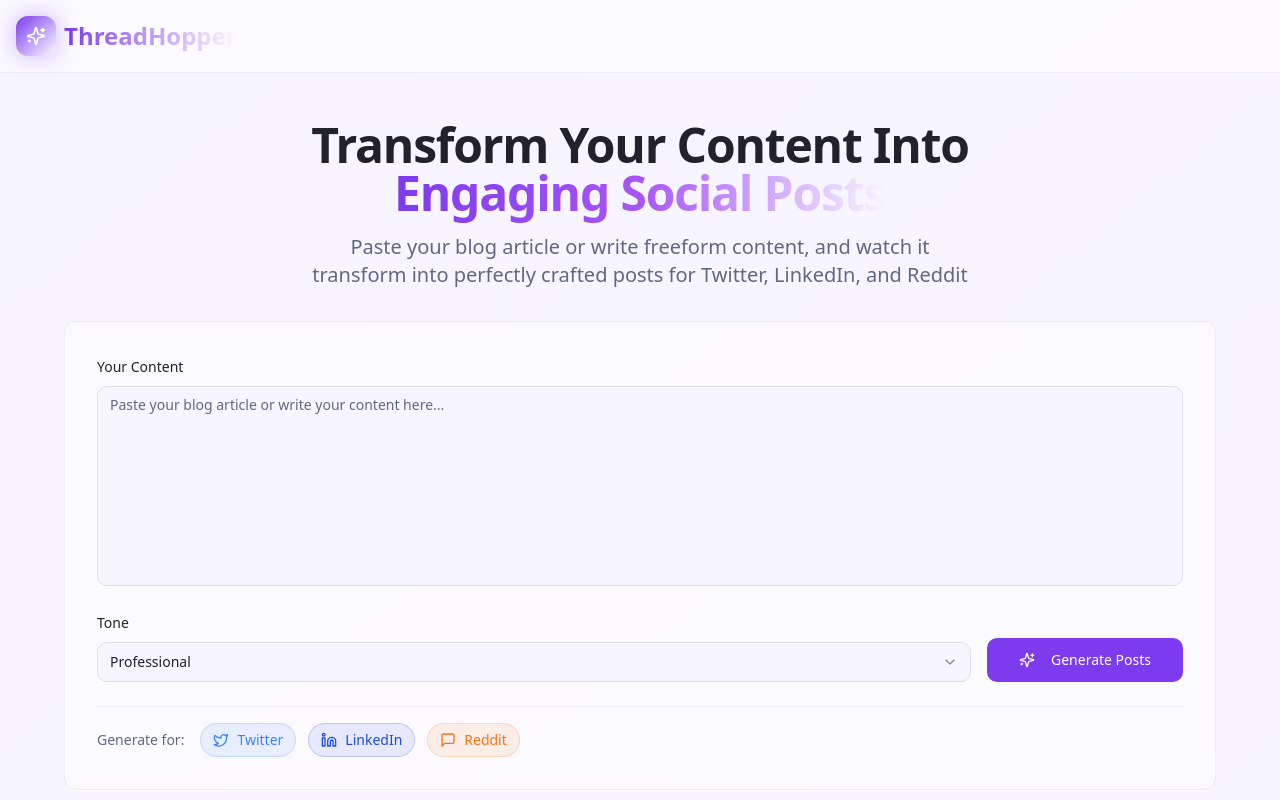
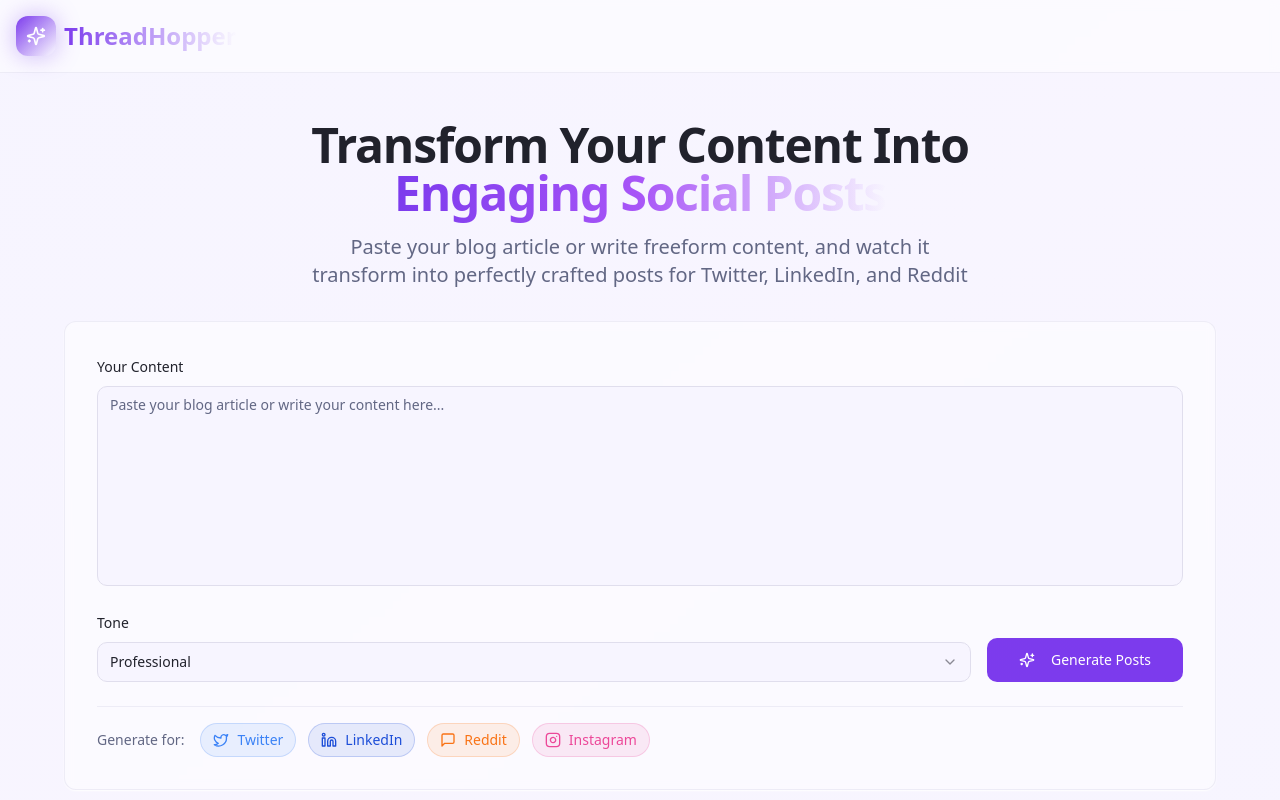
Before and after one commit to rishaan007/thread-hopper-js, a React (Vite) app: page / in a window 1280 px wide. Shown: the top 800 px of the page. Built offline with nearby package versions, Linux system fonts and the light colour scheme; the HTML template or start-up script is replaced by a standard one.

Commit message:
Add Instagram generation

```diff
--- a/src/components/OutputDisplay.tsx
+++ b/src/components/OutputDisplay.tsx
@@ -3,7 +3,7 @@ import { Card } from "@/components/ui/card";
 import { Tabs, TabsContent, TabsList, TabsTrigger } from "@/components/ui/tabs";
 import { Button } from "@/components/ui/button";
 import { Textarea } from "@/components/ui/textarea";
-import { Copy, Check, Twitter, Linkedin, MessageSquare, Edit2 } from "lucide-react";
+import { Copy, Check, Twitter, Linkedin, MessageSquare, Edit2, Instagram } from "lucide-react";
 import { useToast } from "@/hooks/use-toast";
 
 interface OutputDisplayProps {
@@ -11,6 +11,7 @@ interface OutputDisplayProps {
     twitter: string;
     linkedin: string;
     reddit: string;
+    instagram: string;
   };
 }
 
@@ -64,6 +65,14 @@ export function OutputDisplay({ content }: OutputDisplayProps) {
       bgColor: "bg-orange-500/10",
       borderColor: "border-orange-500/20",
     },
+    {
+      id: "instagram",
+      name: "Instagram",
+      icon: Instagram,
+      color: "text-pink-500",
+      bgColor: "bg-pink-500/10",
+      borderColor: "border-pink-500/20",
+    },
   ];
 
   return (
@@ -82,7 +91,7 @@ export function OutputDisplay({ content }: OutputDisplayProps) {
         </div>
 
         <Tabs value={activeTab} onValueChange={setActiveTab} className="w-full">
-          <TabsList className="grid w-full grid-cols-3 p-1">
+          <TabsList className="grid w-full grid-cols-4 p-1">
             {platforms.map((platform) => {
               const Icon = platform.icon;
               return (
--- a/src/pages/Index.tsx
+++ b/src/pages/Index.tsx
@@ -3,7 +3,7 @@ import { Button } from "@/components/ui/button";
 import { Textarea } from "@/components/ui/textarea";
 import { Select, SelectContent, SelectItem, SelectTrigger, SelectValue } from "@/components/ui/select";
 import { Card } from "@/components/ui/card";
-import { Sparkles, Twitter, Linkedin, MessageSquare } from "lucide-react";
+import { Sparkles, Twitter, Linkedin, MessageSquare, Instagram } from "lucide-react";
 import { useToast } from "@/hooks/use-toast";
 import { supabase } from "@/integrations/supabase/client";
 import { OutputDisplay } from "@/components/OutputDisplay";
@@ -138,7 +138,7 @@ export default function Index() {
 
               <div className="flex items-center gap-4 pt-4 border-t border-border/50">
                 <span className="text-sm text-muted-foreground">Generate for:</span>
-                <div className="flex gap-3">
+                <div className="flex flex-wrap gap-3">
                   <div className="flex items-center gap-2 px-3 py-1.5 rounded-full bg-blue-500/10 border border-blue-500/20">
                     <Twitter className="w-4 h-4 text-blue-500" />
                     <span className="text-sm font-medium text-blue-500">Twitter</span>
@@ -150,6 +150,10 @@ export default function Index() {
                   <div className="flex items-center gap-2 px-3 py-1.5 rounded-full bg-orange-500/10 border border-orange-500/20">
                     <MessageSquare className="w-4 h-4 text-orange-500" />
                     <span className="text-sm font-medium text-orange-500">Reddit</span>
+                  </div>
+                  <div className="flex items-center gap-2 px-3 py-1.5 rounded-full bg-pink-500/10 border border-pink-500/20">
+                    <Instagram className="w-4 h-4 text-pink-500" />
+                    <span className="text-sm font-medium text-pink-500">Instagram</span>
                   </div>
                 </div>
               </div>
```
Also changed, not shown: 1 other file (tests, documents, lock files or other folders).
